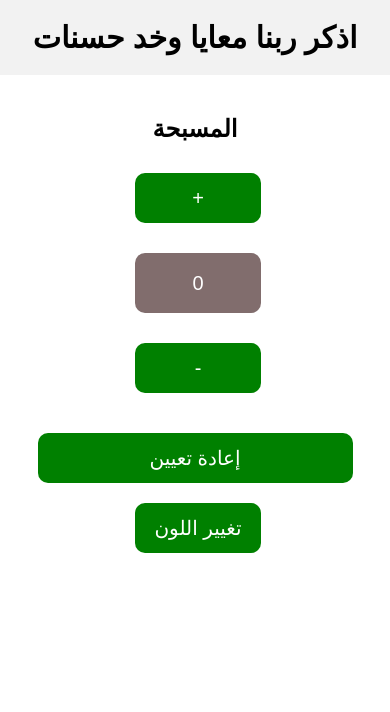
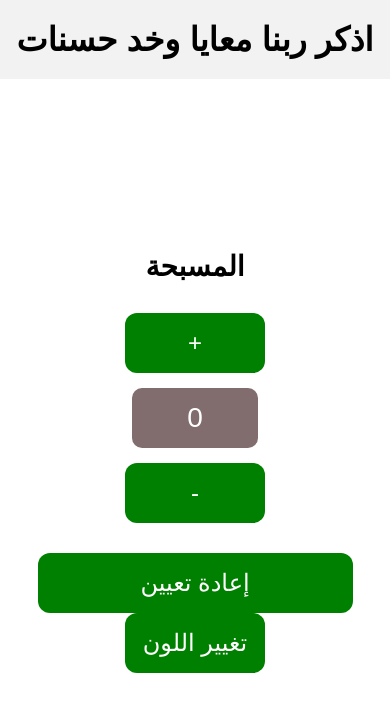
Before and after one commit to mwalid121/-, a plain HTML site: page index.html in a window 390 px wide. Drawn offline with Linux system fonts and the light colour scheme.

Commit message:
ةخلاهمث

```diff
--- a/style.css
+++ b/style.css
@@ -8,89 +8,97 @@
 body, html {
   height: 100%;
   width: 100%;
+  background-color: white;
 }
 
 #header {
   text-align: center;
   padding: 20px 10px;
-  font-size: 24px;
+  font-size: 26px;
   background-color: #f2f2f2;
 }
 
 #up {
-  font-size: 18px;
+  font-size: 22px;
 }
 
 .container {
-  padding: 20px;
+  min-height: calc(100vh - 80px);
   display: flex;
   flex-direction: column;
+  justify-content: center;
   align-items: center;
-  background-color: white;
+  padding: 20px;
 }
 
 h1 {
-  margin: 20px 0;
-  font-size: 28px;
+  font-size: 32px;
+  margin-bottom: 30px;
 }
 
 .counter {
   display: flex;
+  justify-content: center;
+  align-items: center;
   flex-wrap: wrap;
-  justify-content: center;
-  gap: 10px;
-  margin-bottom: 20px;
+  gap: 15px;
+  margin-bottom: 30px;
 }
 
 #inecrement-btn,
 #decrement-btn,
 #reset-btn,
 #c {
-  height: 50px;
-  min-width: 120px;
-  padding: 10px;
-  font-size: 22px;
-  border-radius: 10px;
-  border: none;
+  height: 60px;
+  min-width: 140px;
+  font-size: 26px;
+  border-radius: 12px;
   background-color: green;
   color: white;
-  margin: 10px;
+  border: none;
+  padding: 10px;
 }
 
 #counter-value {
   height: 60px;
-  width: 150px;
-  font-size: 28px;
+  width: 140px;
   background-color: rgb(129, 109, 109);
   color: white;
   border-radius: 10px;
+  font-size: 30px;
   display: flex;
   justify-content: center;
   align-items: center;
-  margin: 10px auto;
 }
 
-/* ✅ خاص بالموبايل */
+/* مظهر جميل في الشاشات الصغيرة */
 @media (max-width: 600px) {
   h1 {
-    font-size: 24px;
+    font-size: 28px;
   }
 
   #header {
-    font-size: 20px;
+    font-size: 22px;
+  }
+
+  #up {
+    font-size: 18px;
   }
 
   #inecrement-btn,
   #decrement-btn,
   #reset-btn,
-  #c,
+  #c {
+    width: 90%;
+    font-size: 24px;
+  }
+
   #counter-value {
     width: 90%;
-    font-size: 20px;
+    font-size: 28px;
   }
 
   .counter {
     flex-direction: column;
-    align-items: center;
   }
 }
```
